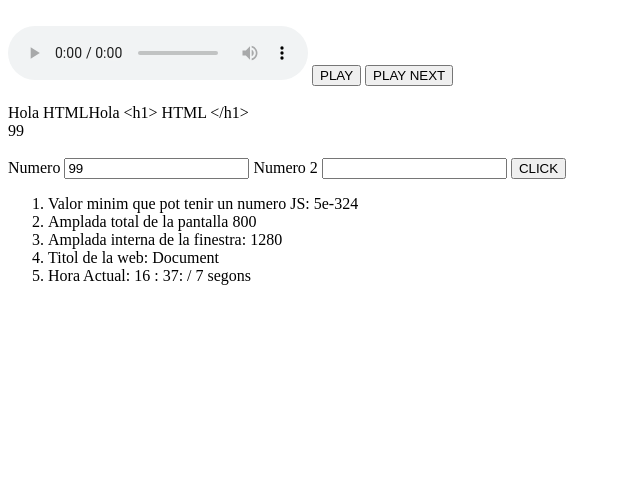
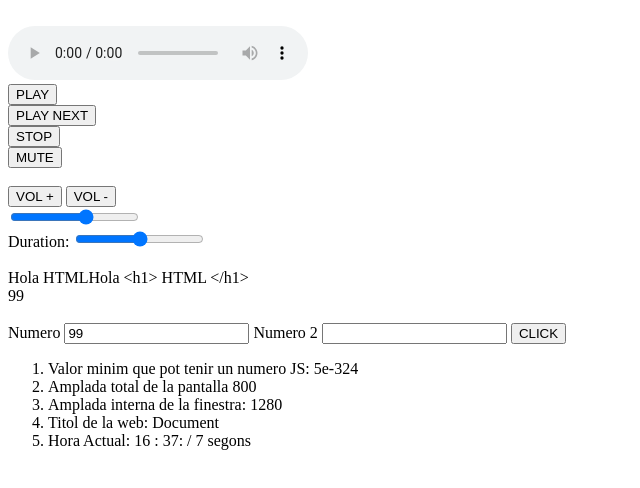
Before and after one commit to JowiMesas/M6-Intro, a plain HTML site: page index.html in a window 1280 px wide. Shown: the whole page, without its empty margins (0-640 px from the left). Drawn offline with Linux system fonts and the light colour scheme.

Commit message:
duration

```diff
--- a/exemple.js
+++ b/exemple.js
@@ -30,6 +30,32 @@ let numero = input_numero.value
     audio.src = "FANFARE1.WAV";
     audio.play();
   }
+  function clik_btn_stopAudio() {
+    audio.pause();
+    audio.currentTime=0;
+  }
+  function clik_btn_mute() {
+    audio.muted=true;
+  }
+  function clik_btn_volUp() {
+    try {
+      audio.volume +=  0.2;
+    } catch (e) {
+      audio.volume= 1;
+    }
+    document.getElementById("vol").value=audio.volume;
+  }
+  function clik_btn_volDown() {
+    try {
+      audio.volume -= 0.2;
+    } catch (e) {
+      audio.volume=0;
+    }
+    document.getElementById("vol").value=audio.volume;
+  }
+  function change_inp_vol() {
+    audio.volume = document.getElementById("vol").value;
+  }
   /**
    * Crea un document HTML amb un div amb id “llista_propietats”. Programa amb JS que es creï una
 llista amb els següents missatges i amb els valors obtinguts dinàmicament:
--- a/index.html
+++ b/index.html
@@ -12,8 +12,23 @@
     <audio controls id="audio">
         <source src="DRUMC0.WAV" type="audio/wav">
     </audio>
+    <br>
     <button onclick="playAudio()">PLAY </button>
+    <br>
     <button onclick="playAudio2()"> PLAY NEXT</button>
+    <br>
+    <button onclick="clik_btn_stopAudio()"> STOP</button>
+    <br>
+    <button onclick="clik_btn_mute()">MUTE </button>
+    <br> <br>
+    <button onclick="clik_btn_volUp()">VOL +</button>
+    <button onclick="clik_btn_volDown()"> VOL -</button>
+    <br>
+    <input type="range" min="0" max="1" step="0.2" id="vol"
+    onchange="change_inp_vol()">
+    <br>
+    Duration:
+    <input type="range" min="0">
     <br> <br>
     <div id="div_text"></div>
     <div id="resultat"></div>
```
